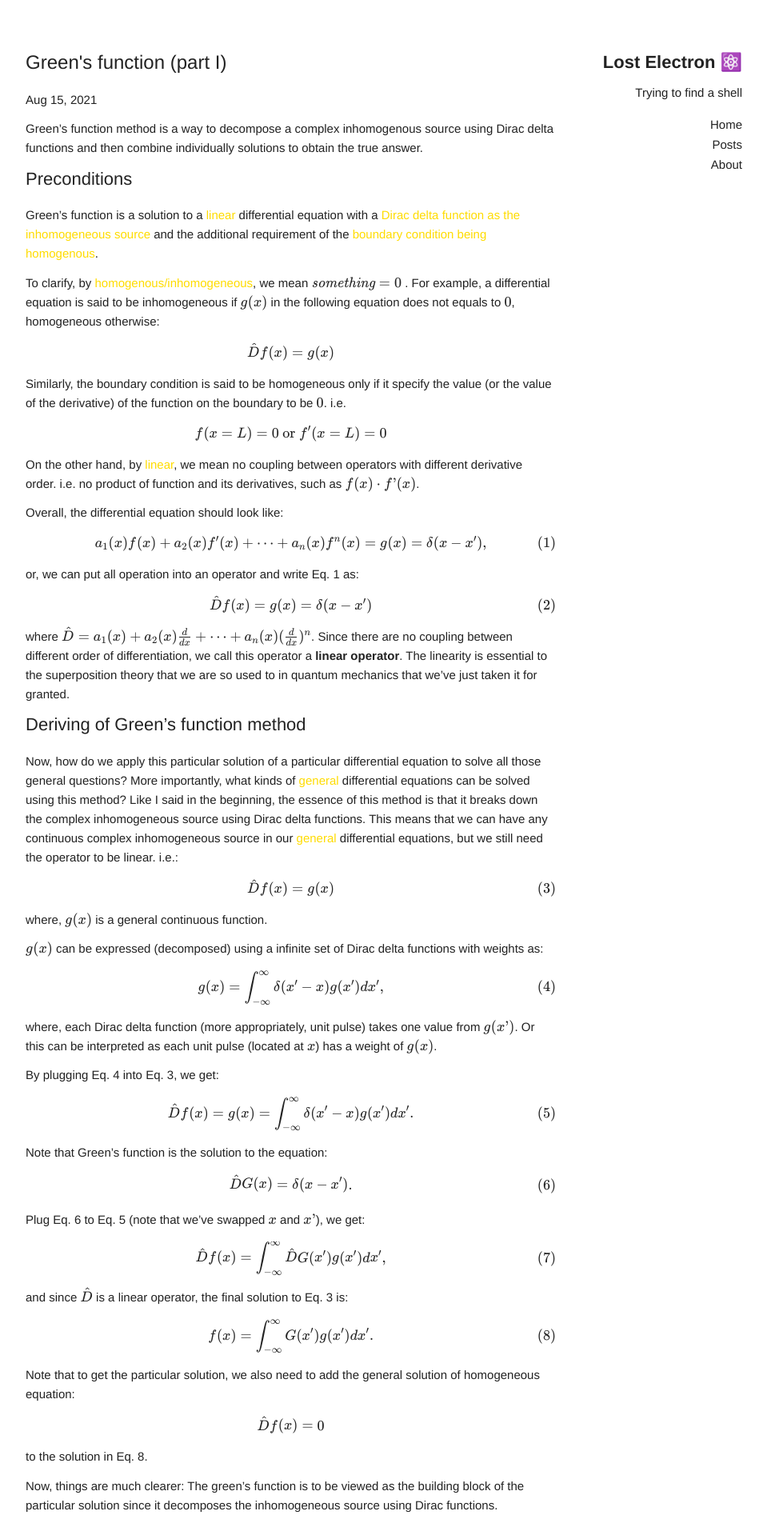
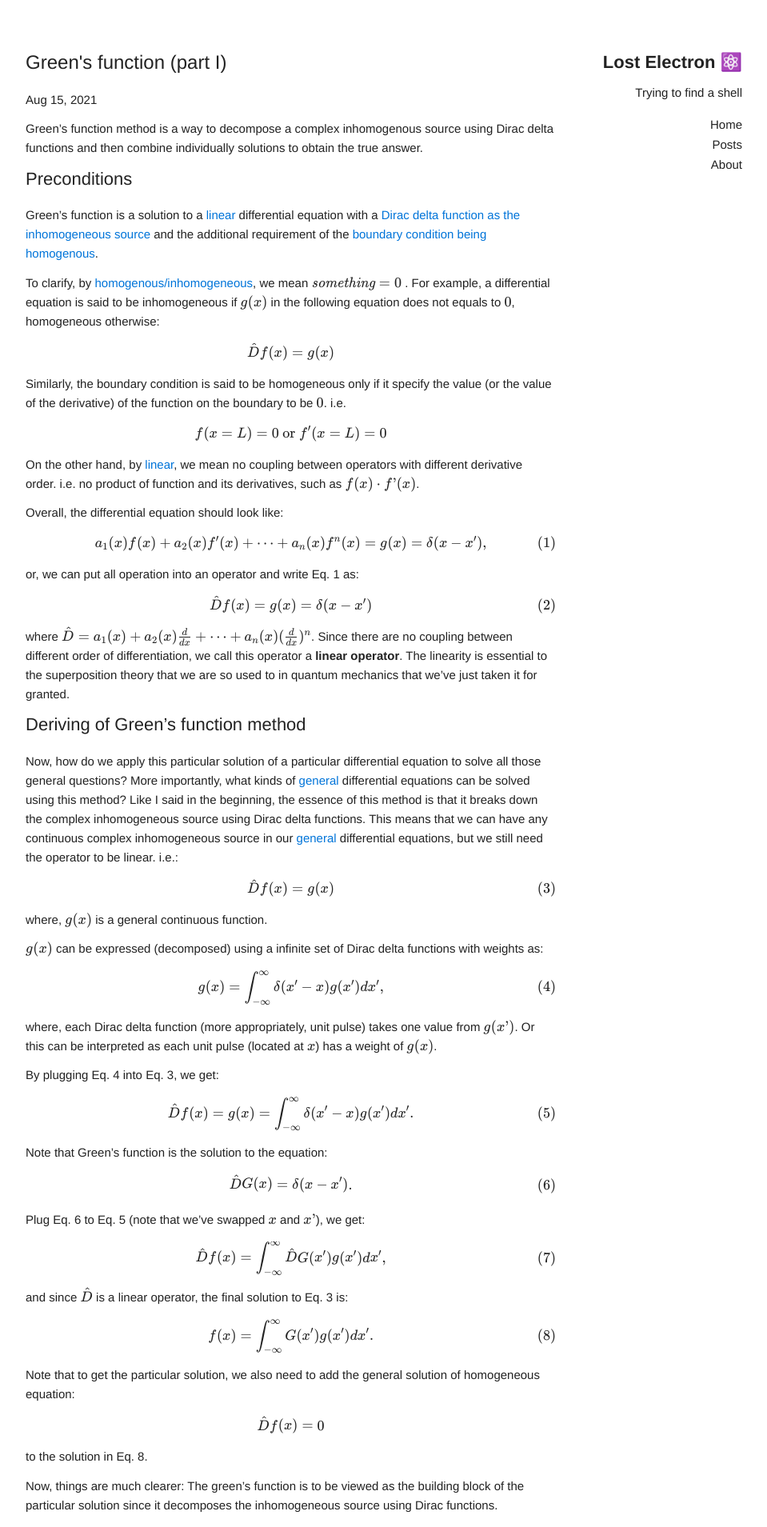
Before and after one commit to Chengcheng-Xiao/Chengcheng-Xiao.github.io, a Jekyll site: the page built from _posts/2021-08-15-Greens_function_1.md, in a window 1280 px wide. Shown: the top 1909 px of the page at 80% size, without its empty margins (160-1119 px from the left). Built offline with Jekyll 4.4.1, drawn with Linux system fonts in a browser that asks for light colours; nearby versions of some CDN libraries; comment, search, counter and statistics services are not loaded.

Commit message:
Slight color change.

```diff
--- a/_posts/2021-08-15-Greens_function_1.md
+++ b/_posts/2021-08-15-Greens_function_1.md
@@ -10,9 +10,9 @@ Green's function method is a way to decompose a complex inhomogenous source usin
 
 ## Preconditions
 
-Green's function is a solution to a <span class="yellow">linear</span> differential equation with a <span class="yellow">Dirac delta function as the inhomogeneous source</span> and the additional requirement of the <span class="yellow">boundary condition being homogenous</span>.
+Green's function is a solution to a <span class="blue">linear</span> differential equation with a <span class="blue">Dirac delta function as the inhomogeneous source</span> and the additional requirement of the <span class="blue">boundary condition being homogenous</span>.
 
-To clarify, by <span class="yellow">homogenous/inhomogeneous</span>, we mean $\textit{something}=0$ . For example, a differential equation is said to be inhomogeneous if $g(x)$ in the following equation does not equals to $0$, homogeneous otherwise:
+To clarify, by <span class="blue">homogenous/inhomogeneous</span>, we mean $\textit{something}=0$ . For example, a differential equation is said to be inhomogeneous if $g(x)$ in the following equation does not equals to $0$, homogeneous otherwise:
 
 $$
 \hat{D} f(x) = g(x)
@@ -24,7 +24,7 @@ $$
 f(x=L) = 0 \text{ or } f'(x=L) = 0
 $$
 
-On the other hand, by <span class="yellow">linear</span>, we mean no coupling between operators with different derivative order. i.e. no product of function and its derivatives, such as $f(x) \cdot f'(x)$.
+On the other hand, by <span class="blue">linear</span>, we mean no coupling between operators with different derivative order. i.e. no product of function and its derivatives, such as $f(x) \cdot f'(x)$.
 
 Overall, the differential equation should look like:
 
@@ -45,9 +45,9 @@ where $\hat{D} = a_1(x)+a_2(x)\frac{d}{dx} + \cdots + a_n(x)(\frac{d}{dx})^n$. S
 ## Deriving of Green's function method
 
 Now, how do we apply this particular solution of a particular differential equation to solve all those general questions?
-More importantly, what kinds of <span class="yellow">general</span> differential equations can be solved using this method?
+More importantly, what kinds of <span class="blue">general</span> differential equations can be solved using this method?
 Like I said in the beginning, the essence of this method is that it breaks down the complex inhomogeneous source using Dirac delta functions.
-This means that we can have any continuous complex inhomogeneous source in our <span class="yellow">general</span> differential equations, but we still need the operator to be linear.
+This means that we can have any continuous complex inhomogeneous source in our <span class="blue">general</span> differential equations, but we still need the operator to be linear.
 i.e.:
 
 $$
```
